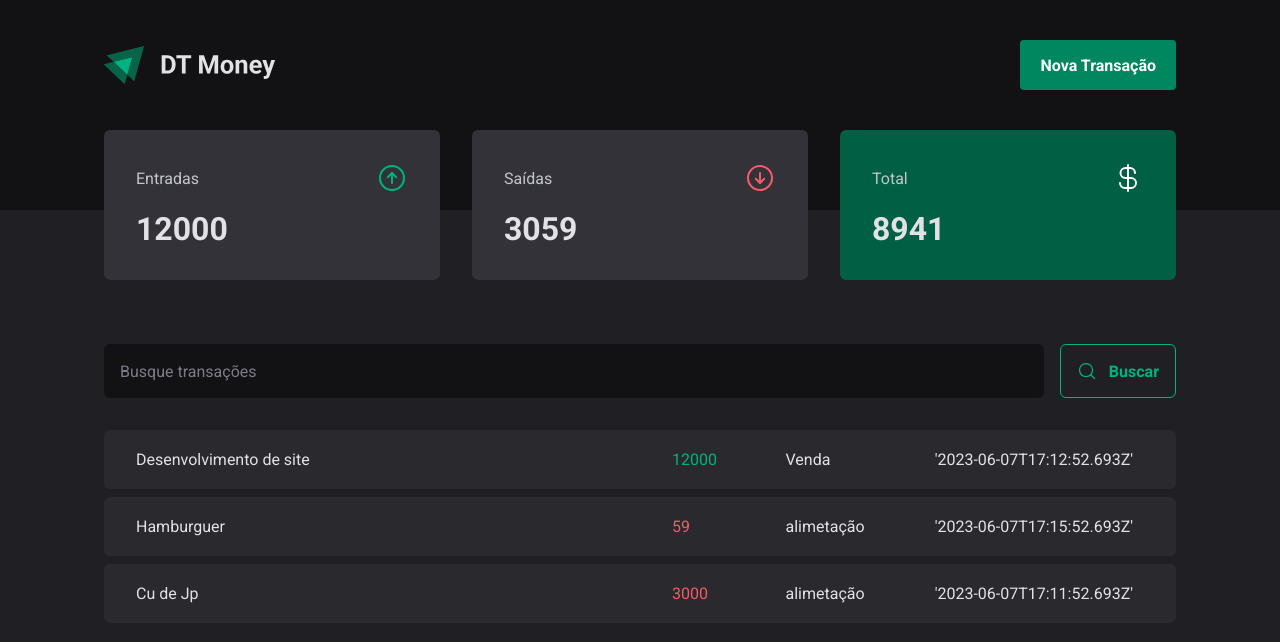
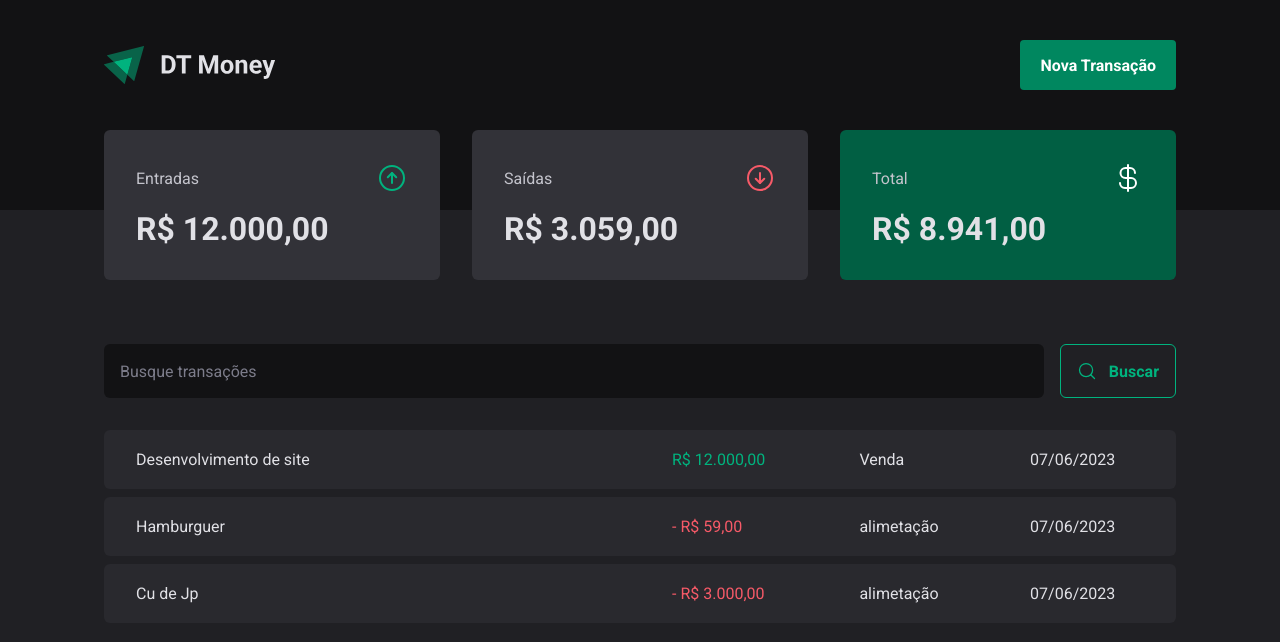
Before and after one commit to Wesley-Medeiros/DT-Money, a React (Vite) app: page / in a window 1280 px wide. Shown: the top 642 px of the page. Built offline with nearby package versions, Linux system fonts and the light colour scheme; data requests are answered from the project's data file.

Commit message:
add format price

```diff
--- a/server.json
+++ b/server.json
@@ -6,7 +6,7 @@
       "type": "income",
       "category": "Venda",
       "price": 12000,
-      "createdAt": "'2023-06-07T17:12:52.693Z'"
+      "createdAt": "2023-06-07T17:12:52.693Z"
     },
 
     {
@@ -15,7 +15,7 @@
       "type": "outcome",
       "category": "alimetação",
       "price": 59,
-      "createdAt": "'2023-06-07T17:15:52.693Z'"
+      "createdAt": "2023-06-07T17:15:52.693Z"
     },
 
     {
@@ -24,7 +24,7 @@
       "type": "outcome",
       "category": "alimetação",
       "price": 3000,
-      "createdAt": "'2023-06-07T17:11:52.693Z'"
+      "createdAt": "2023-06-07T17:11:52.693Z"
     }
   ]
 }
--- a/src/Components/Summary/index.tsx
+++ b/src/Components/Summary/index.tsx
@@ -2,6 +2,7 @@
 import { SummaryCard, SummaryContainer } from "./styles"
 import { useContext } from "react"
 import { TransactionsContext } from "../../Contexts/TransactionsContext"
+import { priceFormatter } from "../../Utils/Formatter"
 
 function Summary() {
   const { transactions } = useContext(TransactionsContext)
@@ -32,7 +33,7 @@
           <ArrowCircleUp size={32} color="#00b37e" />
         </header>
 
-        <strong>{summary.income}</strong>
+        <strong>{priceFormatter.format(summary.income)}</strong>
       </SummaryCard>
 
       <SummaryCard>
@@ -41,7 +42,7 @@
           <ArrowCircleDown size={32} color="#f75a68" />
         </header>
 
-        <strong>{summary.outcome}</strong>
+        <strong>{priceFormatter.format(summary.outcome)}</strong>
       </SummaryCard>
 
       <SummaryCard variant="green">
@@ -50,7 +51,7 @@
           <CurrencyDollar size={32} color="#fff" />
         </header>
 
-        <strong>{summary.total}</strong>
+        <strong>{priceFormatter.format(summary.total)}</strong>
       </SummaryCard>
     </SummaryContainer>
   )
--- /dev/null
+++ b/src/Utils/Formatter.ts
@@ -0,0 +1,6 @@
+export const dateFormatter = new Intl.DateTimeFormat('pt-BR');
+
+export const priceFormatter = new Intl.NumberFormat('pt-BR', {
+  style: 'currency',
+  currency: 'BRL',
+});
--- a/src/pages/Transactions/index.tsx
+++ b/src/pages/Transactions/index.tsx
@@ -4,6 +4,7 @@
 import SearchForm from "./components/SearchFrom"
 import { PriceHighlight, TransactionsConatiner, TransactionsTable } from "./styles"
 import { TransactionsContext } from "../../Contexts/TransactionsContext"
+import { dateFormatter, priceFormatter } from "../../Utils/Formatter"
 
 function Transactions() {
   const { transactions } = useContext(TransactionsContext);
@@ -23,11 +24,12 @@
                   <td width='50%'>{transactions.description}</td>
                   <td>
                     <PriceHighlight variant={transactions.type }>
-                        {transactions.price}
+                        {transactions.type === 'outcome' && '- '}
+                        {priceFormatter.format(transactions.price)}
                       </PriceHighlight>
                     </td>
                     <td>{transactions.category}</td>
-                    <td>{transactions.createdAt}</td>
+                    <td>{dateFormatter.format(new Date(transactions.createdAt))}</td>
                 </tr>
               )
             })}
```
